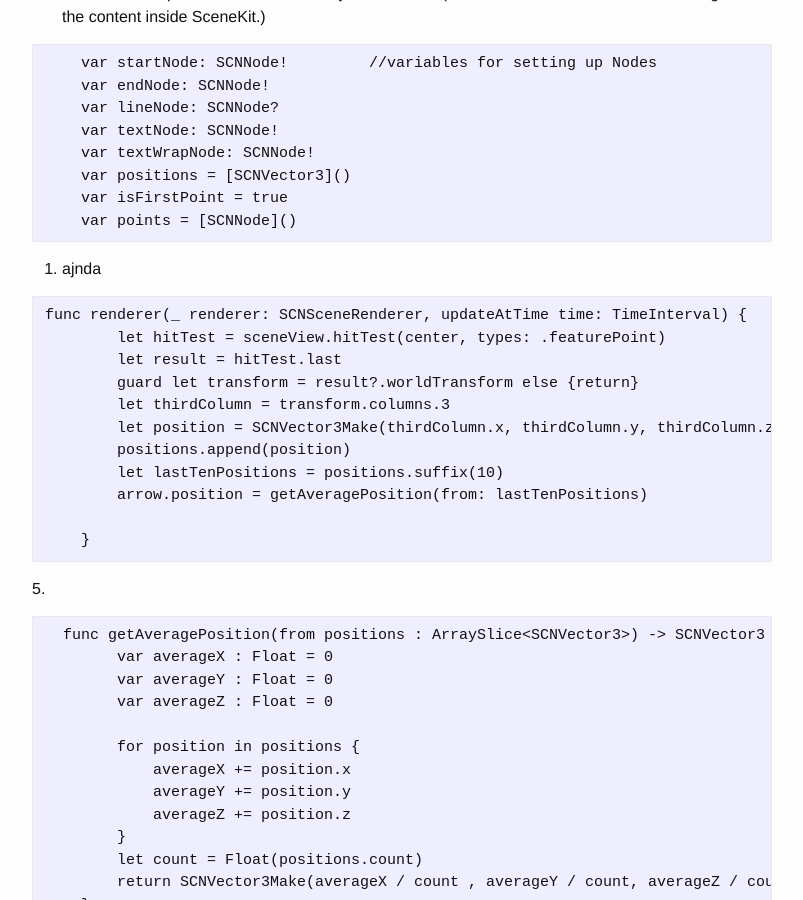
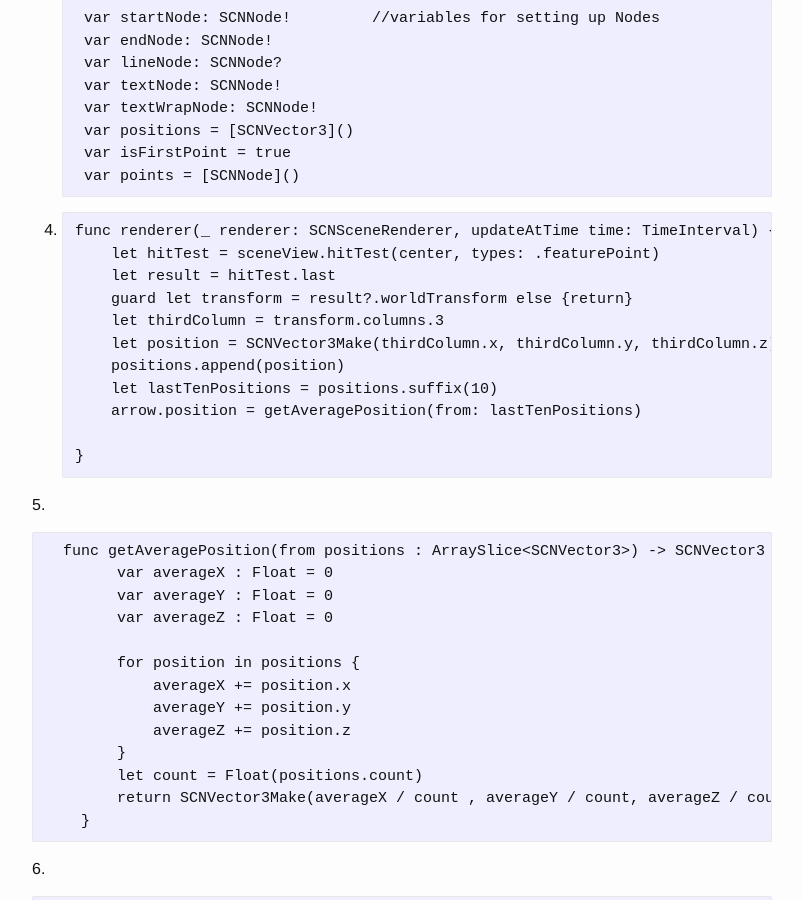
Before and after one commit to alexalwks2/aaronjohn2.github.io, a Jekyll site: the page built from _posts/2018-08-18-ar-ruler.md, in a window 1280 px wide and 900 px high, scrolled down 2804 px. Shown: the whole window, without its empty margins (238-1041 px from the left). Built offline with Jekyll 4.4.1, drawn with Linux system fonts in a browser that asks for light colours; comment, search, counter and statistics services are not loaded.

Commit message:
Update 2018-08-18-ar-ruler.md

````diff
--- a/_posts/2018-08-18-ar-ruler.md
+++ b/_posts/2018-08-18-ar-ruler.md
@@ -17,7 +17,6 @@ In this project I made a Augmented Reality Ruler which relies on the built in se
 Here’s how I built the iOS app:
 
 1. First import the necessary libraries: UIKit, ARKit, and SceneKit. Here, the ARKit library handles all the tracking and analyzing(tracks the phone's position in the real world), while the SceneKit library renders 3D virtual objects on top of the camera's image. But if you have used Unity or Unreal Engine then it would be nice to use those libraries as your rendering engine.
-
 ```
 import UIKit
 import ARKit
@@ -25,7 +24,6 @@ import SceneKit
 ```
 
 2. I used ARSCNViewDelegate to interact with SceneKit. The SceneKit I chose (between ARSCNView and SCNView) for this project was ARSCNView. This ARSCNView renders the scenes UI objects' session(to start a new session when the app is opened) and configuration(config,scene,etc.)
-
 ```
 class ViewController: UIViewController, ARSCNViewDelegate {
 
@@ -62,7 +60,6 @@ class ViewController: UIViewController, ARSCNViewDelegate {
 
 
 3. The Next important part of the project is the SCNNode object. Everything inside the scene, including the scene is represented as an instance of this object. These instances can have other properties which may include geometry (meaning 3D models), position of object and and its children, etc. Here, the core concept is that we descirbe objects as nodes(This is a data structure used to manage all the content inside SceneKit.)
-
 ```
     var startNode: SCNNode!         //variables for setting up Nodes
     var endNode: SCNNode!
@@ -75,8 +72,7 @@ class ViewController: UIViewController, ARSCNViewDelegate {
 ```
 
 
-4. ajnda
-
+4.
 ```
 func renderer(_ renderer: SCNSceneRenderer, updateAtTime time: TimeInterval) {
         let hitTest = sceneView.hitTest(center, types: .featurePoint)
@@ -93,7 +89,6 @@ func renderer(_ renderer: SCNSceneRenderer, updateAtTime time: TimeInterval) {
 
 
 5.
-
 ```
   func getAveragePosition(from positions : ArraySlice<SCNVector3>) -> SCNVector3 {
         var averageX : Float = 0
@@ -112,7 +107,6 @@ func renderer(_ renderer: SCNSceneRenderer, updateAtTime time: TimeInterval) {
 
 
 6.
-
 ```
 @IBAction func placeAction(_ sender: UIButton) {
 
@@ -170,7 +164,6 @@ func renderer(_ renderer: SCNSceneRenderer, updateAtTime time: TimeInterval) {
 
 
 7.
-
 ```
  @IBAction func deleteAction(_ sender: UIButton) {
 
@@ -183,7 +176,6 @@ func renderer(_ renderer: SCNSceneRenderer, updateAtTime time: TimeInterval) {
 
 
 8.
-
 ```
 @IBAction func toggleTorch(_ sender: UIButton) {
 
@@ -212,7 +204,6 @@ func renderer(_ renderer: SCNSceneRenderer, updateAtTime time: TimeInterval) {
 
 
 9.
-
 ```
 extension SCNGeometry {
     class func lined(from vectorA : SCNVector3, to vectorB : SCNVector3) -> SCNGeometry {
````
